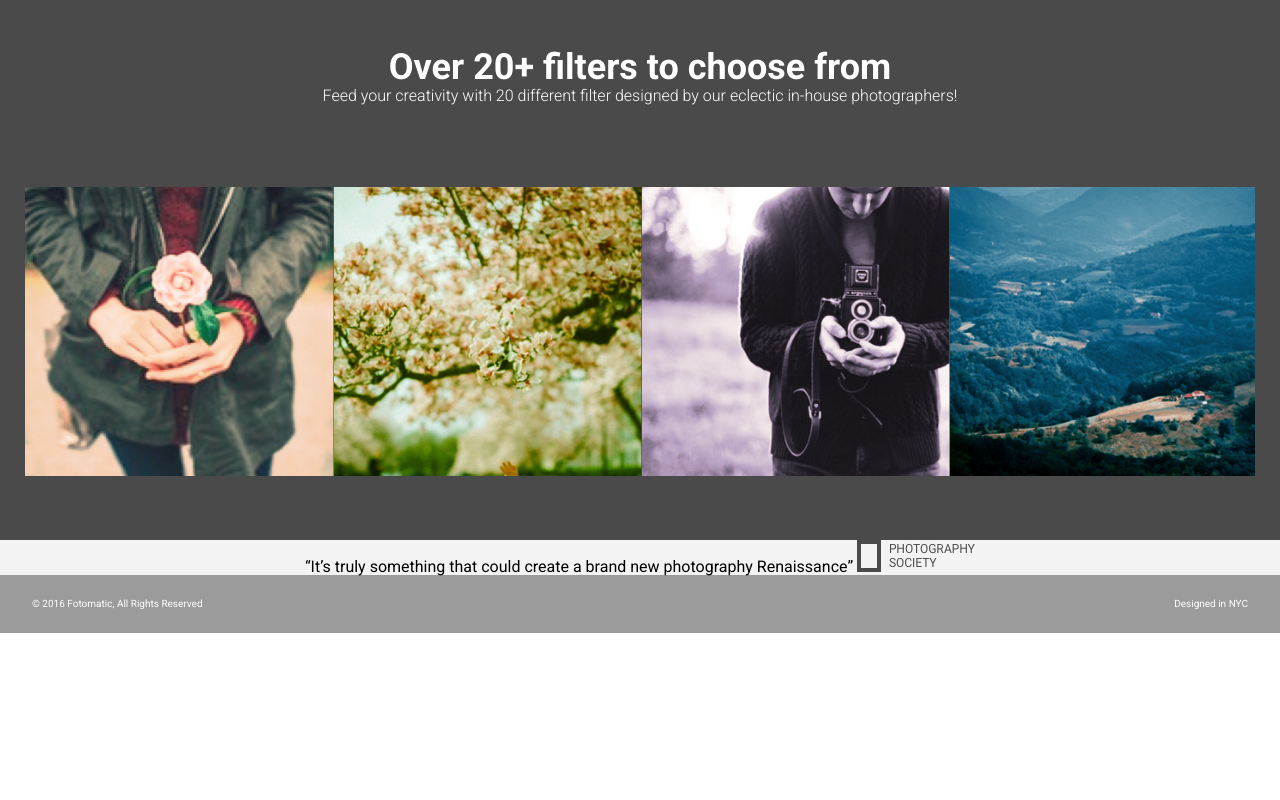
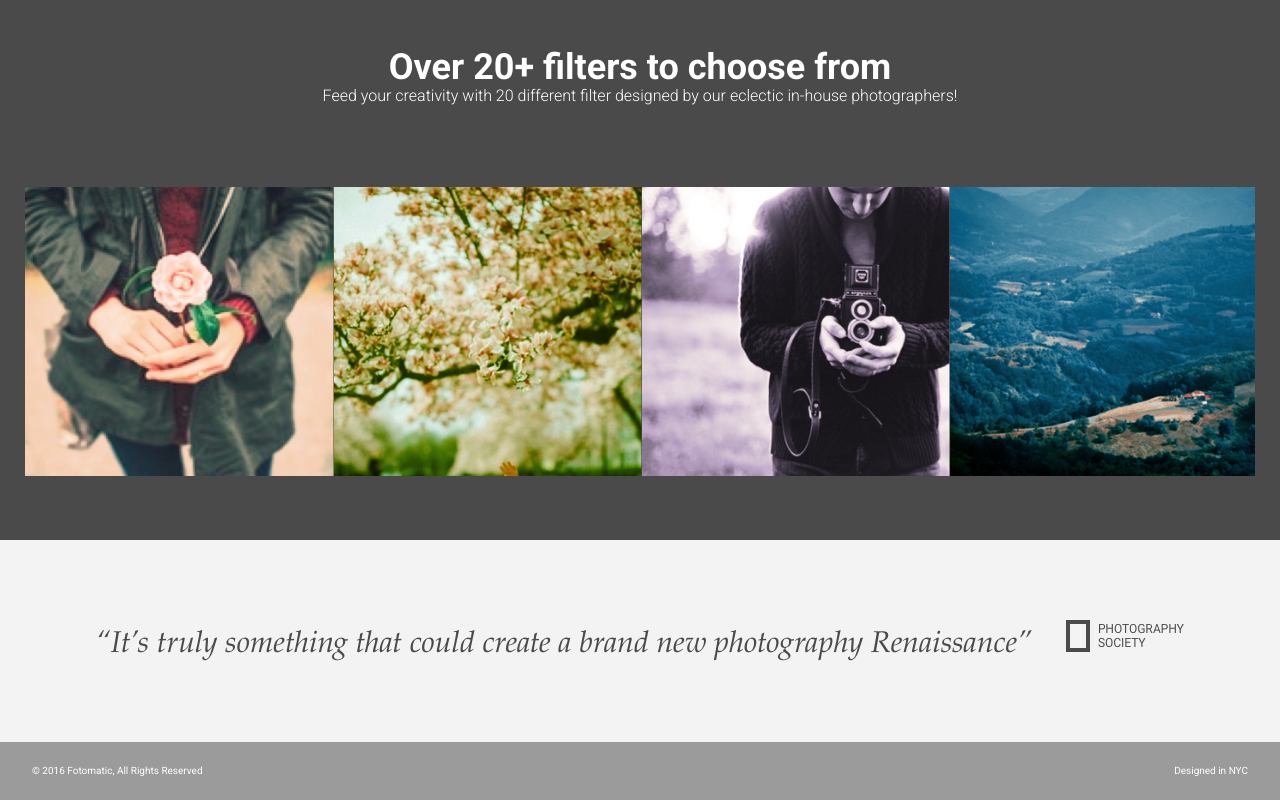
Before and after one commit to alphaseinor/fotomatic, a plain HTML site: page index.html in a window 1280 px wide. Shown: the part 1502-2302 px from the top of the page. Before the commit the page ends 2135 px from the top, so only its background shows below. Drawn offline with Linux system fonts and the light colour scheme; a web font is replaced by a local one.

Commit message:
large format fixed

```diff
--- a/resources/css/style.css
+++ b/resources/css/style.css
@@ -63,6 +63,7 @@ nav li {
 }
 
 nav a {
+  font-family: "Roboto";
   vertical-align: bottom;
   line-height: 1.6;
   font-size: 1rem;
@@ -347,6 +348,7 @@ header .mobile {
 /* Quotes Section */
 
 #quotes-section {
+  padding: 5rem;
   background-color: #f3f3f3;
 }
 
@@ -354,7 +356,7 @@ header .mobile {
   padding: 5rem 0;
 }
 
-#quotes-section quote {
+#quotes-section .quote {
   padding-right: 1.875rem;
   font-family: "Palatino", serif;
   font-size: 1.875rem;
```
